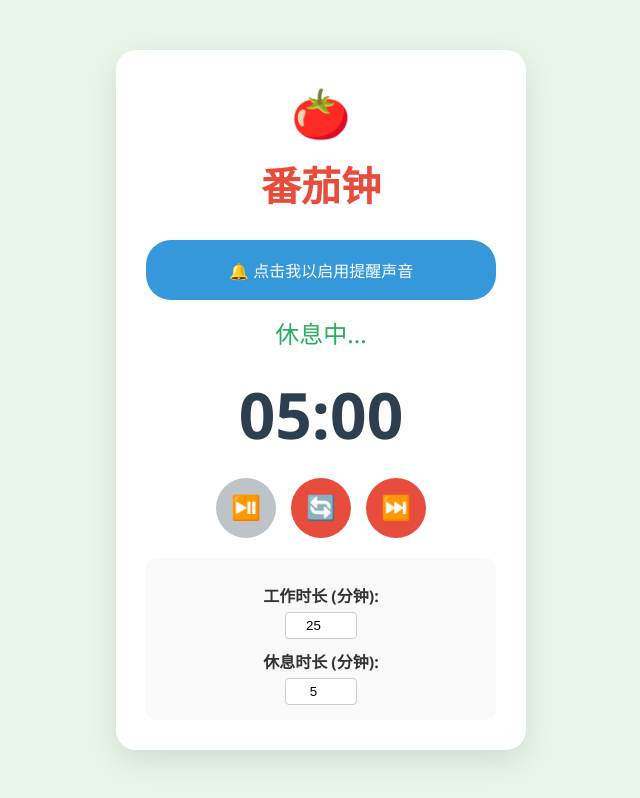
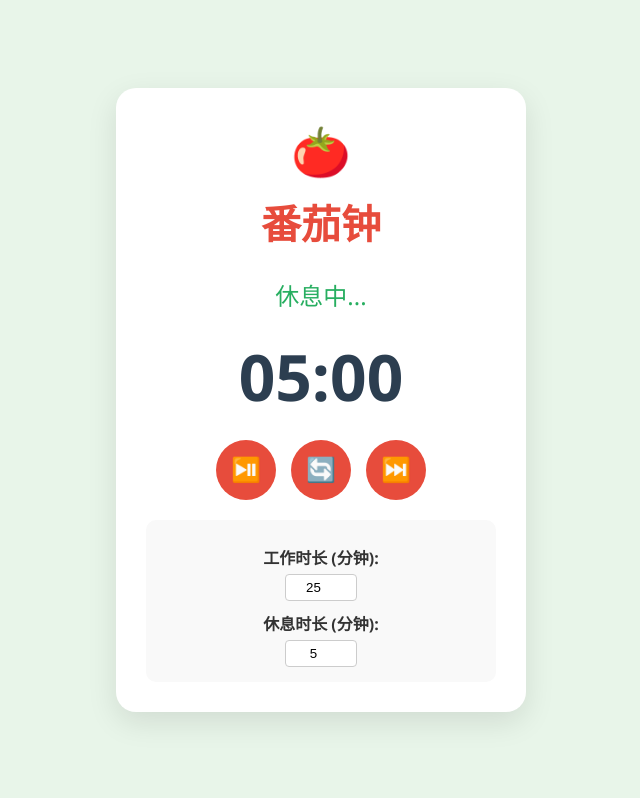
Before and after one commit to caijiuduolian2025/pomodoro-timer, a plain HTML site: page index.html in a window 1280 px wide. Both pictures are taken after a click on the button "⏭️". Shown: the whole page, without its empty margins (319-959 px from the left). Drawn offline with Linux system fonts and the light colour scheme.

Commit message:
Update index.html

```diff
--- a/index.html
+++ b/index.html
@@ -93,32 +93,16 @@
             font-size: 3em;
             margin-bottom: 10px;
         }
-    .unlock-audio {
-        background-color: #3498db;
-        color: white;
-        border: none;
-        padding: 10px 20px;
-        border-radius: 25px;
-        font-size: 1em;
-        cursor: pointer;
-        margin-bottom: 15px;
-        display: block;
-        width: 100%;
-    }
-    .unlock-audio:hover {
-        background-color: #2980b9;
-    }
     </style>
 </head>
 <body>
     <div class="container">
         <div class="pomodoro-icon">🍅</div>
         <h1>番茄钟</h1>
-        <button class="unlock-audio" id="unlockBtn">🔔 点击我以启用提醒声音</button>
         <div class="mode" id="mode">专注中...</div>
         <div class="timer-display" id="timer">25:00</div>
         <div class="controls">
-            <button id="startPauseBtn" disabled>⏯️</button>
+            <button id="startPauseBtn">⏯️</button>
             <button id="resetBtn">🔄</button>
             <button id="skipBtn">⏭️</button>
         </div>
@@ -129,14 +113,18 @@
             <input type="number" id="breakDuration" min="1" max="30" value="5">
         </div>
     </div>
+
+    <!-- 隐藏的音频元素 -->
     <audio id="alertSound" src="https://assets.mixkit.co/sfx/preview/mixkit-alarm-digital-clock-beep-989.mp3" preload="auto"></audio>
+
     <script>
-        let workDuration = 25 * 60;
-        let breakDuration = 5 * 60;
+        let workDuration = 25 * 60; // 默认25分钟，单位秒
+        let breakDuration = 5 * 60;  // 默认5分钟，单位秒
         let timeLeft = workDuration;
         let timerInterval = null;
         let isRunning = false;
-        let isWorkMode = true;
+        let isWorkMode = true; // true为工作模式，false为休息模式
+
         const modeElement = document.getElementById('mode');
         const timerElement = document.getElementById('timer');
         const startPauseBtn = document.getElementById('startPauseBtn');
@@ -144,8 +132,7 @@
         const skipBtn = document.getElementById('skipBtn');
         const workDurationInput = document.getElementById('workDuration');
         const breakDurationInput = document.getElementById('breakDuration');
-        const alertSound = document.getElementById('alertSound');
-        let audioUnlocked = false;
+        const alertSound = document.getElementById('alertSound'); // 音频元素
 
         function updateTimerDisplay() {
             const minutes = Math.floor(timeLeft / 60).toString().padStart(2, '0');
@@ -157,34 +144,25 @@
             if (isWorkMode) {
                 modeElement.textContent = '专注中...';
                 modeElement.style.color = '#e74c3c';
-                document.body.style.backgroundColor = '#f0f0f0';
+                document.body.style.backgroundColor = '#f0f0f0'; // 浅灰
             } else {
                 modeElement.textContent = '休息中...';
                 modeElement.style.color = '#27ae60';
-                document.body.style.backgroundColor = '#e8f5e9';
+                document.body.style.backgroundColor = '#e8f5e9'; // 浅绿
             }
         }
 
-        function unlockAudio() {
-            if (audioUnlocked) return;
-            alertSound.play().then(() => {
-                audioUnlocked = true;
-                document.getElementById('unlockBtn').textContent = '✅ 声音已启用！';
-                document.getElementById('unlockBtn').disabled = true;
-                document.getElementById('startPauseBtn').disabled = false;
-            }).catch(e => {
-                console.log("音频解锁失败", e);
-                alert("无法启用声音，请刷新页面后立即点击此按钮。");
-            });
-        }
+        // ✅ 播放提醒（声音 + 振动）
+        function playAlert() {
+            // 播放声音
+            alertSound.currentTime = 0; // 重置到开头，避免重叠
+            alertSound.play().catch(e => console.log("音频播放被阻止:", e));
 
-        function playAlert() {
-            if (audioUnlocked) {
-                alertSound.currentTime = 0;
-                alertSound.play().catch(e => console.log("播放失败:", e));
-            }
+            // 振动（仅在支持且在移动设备上有效）
             if ('vibrate' in navigator) {
-                navigator.vibrate([500, 300, 500, 300, 500]);
+                navigator.vibrate([500, 300, 500, 300, 500]); // 振动模式：震动500ms，停300ms，重复三次
+            } else {
+                console.log("当前浏览器不支持振动API");
             }
         }
 
@@ -192,17 +170,23 @@
             if (isRunning) return;
             isRunning = true;
             startPauseBtn.textContent = '⏸️';
+
             timerInterval = setInterval(() => {
                 timeLeft--;
                 updateTimerDisplay();
+
                 if (timeLeft <= 0) {
                     clearInterval(timerInterval);
                     isRunning = false;
+                    // ✅ 触发提醒
                     playAlert();
+
+                    // 切换模式
                     isWorkMode = !isWorkMode;
                     timeLeft = isWorkMode ? workDuration : breakDuration;
                     updateModeDisplay();
                     updateTimerDisplay();
+                    // 自动开始下一个计时器
                     startTimer();
                 }
             }, 1000);
@@ -235,31 +219,39 @@
         function updateSettings() {
             const newWorkMin = parseInt(workDurationInput.value) || 25;
             const newBreakMin = parseInt(breakDurationInput.value) || 5;
+
+            // 限制输入范围
             workDurationInput.value = Math.min(Math.max(newWorkMin, 1), 60);
             breakDurationInput.value = Math.min(Math.max(newBreakMin, 1), 30);
+
             workDuration = workDurationInput.value * 60;
             breakDuration = breakDurationInput.value * 60;
+
+            // 如果当前计时器未运行，重置时间显示
             if (!isRunning) {
                  timeLeft = isWorkMode ? workDuration : breakDuration;
                  updateTimerDisplay();
             }
         }
 
+        // 初始化显示
         updateModeDisplay();
         updateTimerDisplay();
 
-        document.getElementById('unlockBtn').addEventListener('click', unlockAudio);
+        // 事件监听
         startPauseBtn.addEventListener('click', () => {
-            if (isRunning) { pauseTimer(); } else { startTimer(); }
+            if (isRunning) {
+                pauseTimer();
+            } else {
+                startTimer();
+            }
         });
+
         resetBtn.addEventListener('click', resetTimer);
         skipBtn.addEventListener('click', skipTimer);
+
         workDurationInput.addEventListener('change', updateSettings);
         breakDurationInput.addEventListener('change', updateSettings);
-
-        window.addEventListener('load', () => {
-            document.getElementById('startPauseBtn').disabled = true;
-        });
     </script>
 </body>
 </html>
```
Lines whose indentation alone changed are shown as unchanged.
